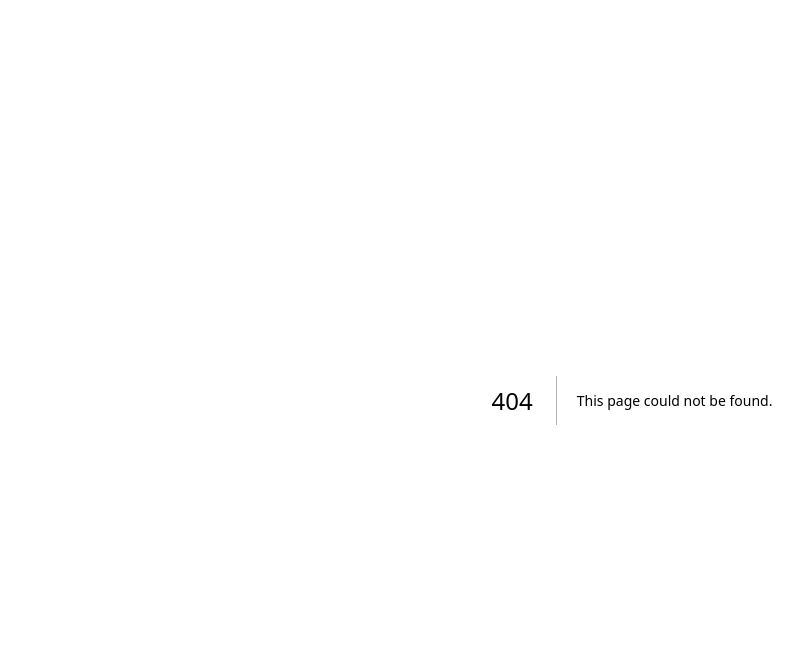
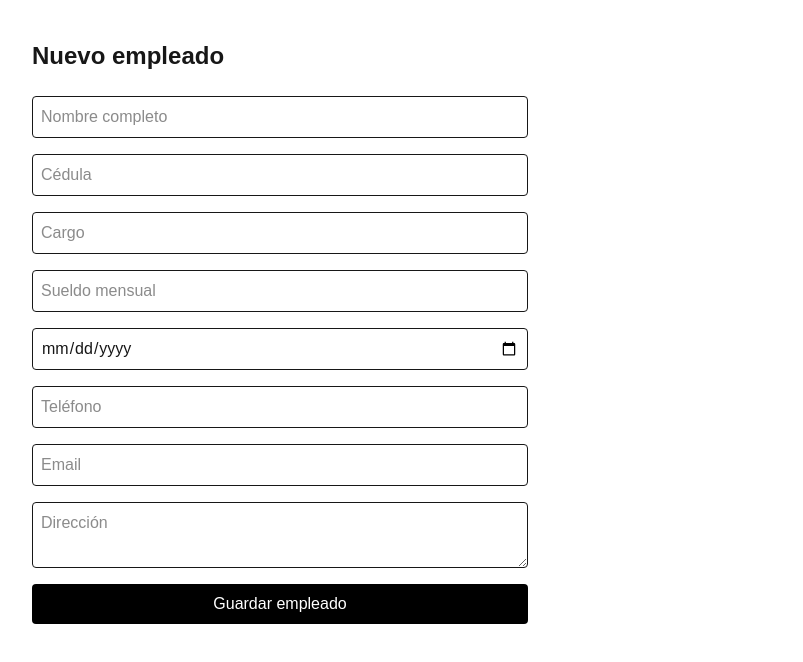
Before and after one commit to PolozovDM/sistema-personal, a Next.js app: page /employees/new in a window 1280 px wide. Before the commit this address had no page. Shown: the top 662 px of the page, without its empty margins (8-811 px from the left). Built offline with nearby package versions, Linux system fonts and the light colour scheme; no server answers.

Commit message:
Add create employee form

```diff
--- /dev/null
+++ b/app/employees/new/page.tsx
@@ -0,0 +1,127 @@
+"use client";
+
+import { useState } from "react";
+import { useRouter } from "next/navigation";
+import { supabase } from "@/lib/supabase";
+
+export default function NewEmployeePage() {
+  const router = useRouter();
+
+  const [fullName, setFullName] = useState("");
+  const [cedula, setCedula] = useState("");
+  const [position, setPosition] = useState("");
+  const [monthlySalary, setMonthlySalary] = useState("");
+  const [startDate, setStartDate] = useState("");
+  const [phone, setPhone] = useState("");
+  const [email, setEmail] = useState("");
+  const [address, setAddress] = useState("");
+
+  const [loading, setLoading] = useState(false);
+
+  const handleSubmit = async (event: React.FormEvent) => {
+    event.preventDefault();
+    setLoading(true);
+
+    const { error } = await supabase.from("employees").insert([
+      {
+        full_name: fullName,
+        cedula,
+        position,
+        monthly_salary: Number(monthlySalary),
+        start_date: startDate,
+        phone,
+        email,
+        address,
+        status: "active",
+      },
+    ]);
+
+    if (error) {
+      console.error("Error creating employee:", error.message);
+      alert("Error: " + error.message);
+      setLoading(false);
+      return;
+    }
+
+    router.push("/employees");
+  };
+
+  return (
+    <div className="p-10 max-w-xl">
+      <h1 className="text-2xl font-bold mb-6">Nuevo empleado</h1>
+
+      <form onSubmit={handleSubmit} className="flex flex-col gap-4">
+        <input
+          className="border p-2 rounded"
+          placeholder="Nombre completo"
+          value={fullName}
+          onChange={(e) => setFullName(e.target.value)}
+          required
+        />
+
+        <input
+          className="border p-2 rounded"
+          placeholder="Cédula"
+          value={cedula}
+          onChange={(e) => setCedula(e.target.value)}
+          required
+        />
+
+        <input
+          className="border p-2 rounded"
+          placeholder="Cargo"
+          value={position}
+          onChange={(e) => setPosition(e.target.value)}
+          required
+        />
+
+        <input
+          className="border p-2 rounded"
+          type="number"
+          placeholder="Sueldo mensual"
+          value={monthlySalary}
+          onChange={(e) => setMonthlySalary(e.target.value)}
+          required
+        />
+
+        <input
+          className="border p-2 rounded"
+          type="date"
+          value={startDate}
+          onChange={(e) => setStartDate(e.target.value)}
+          required
+        />
+
+        <input
+          className="border p-2 rounded"
+          placeholder="Teléfono"
+          value={phone}
+          onChange={(e) => setPhone(e.target.value)}
+        />
+
+        <input
+          className="border p-2 rounded"
+          type="email"
+          placeholder="Email"
+          value={email}
+          onChange={(e) => setEmail(e.target.value)}
+        />
+
+        <textarea
+          className="border p-2 rounded"
+          placeholder="Dirección"
+          value={address}
+          onChange={(e) => setAddress(e.target.value)}
+        />
+
+        <button
+          type="submit"
+          disabled={loading}
+          className="bg-black text-white p-2 rounded"
+        >
+          {loading ? "Guardando..." : "Guardar empleado"}
+        </button>
+      </form>
+    </div>
+  );
+}
--- a/app/employees/page.tsx
+++ b/app/employees/page.tsx
@@ -2,6 +2,7 @@
 
 import { useEffect, useState } from "react";
 import { supabase } from "@/lib/supabase";
+import Link from "next/link";
 
 type Employee = {
   id: string;
@@ -44,7 +45,9 @@ export default function EmployeesPage() {
   return (
     <div className="p-10">
       <h1 className="text-2xl font-bold mb-6">Empleados</h1>
-
+      <Link href="/employees/new" className="inline-block mb-4 bg-black text-white px-4 py-2 rounded">
+        + Nuevo empleado
+      </Link>
       <table className="w-full border">
         <thead>
           <tr className="bg-gray-100">
```
